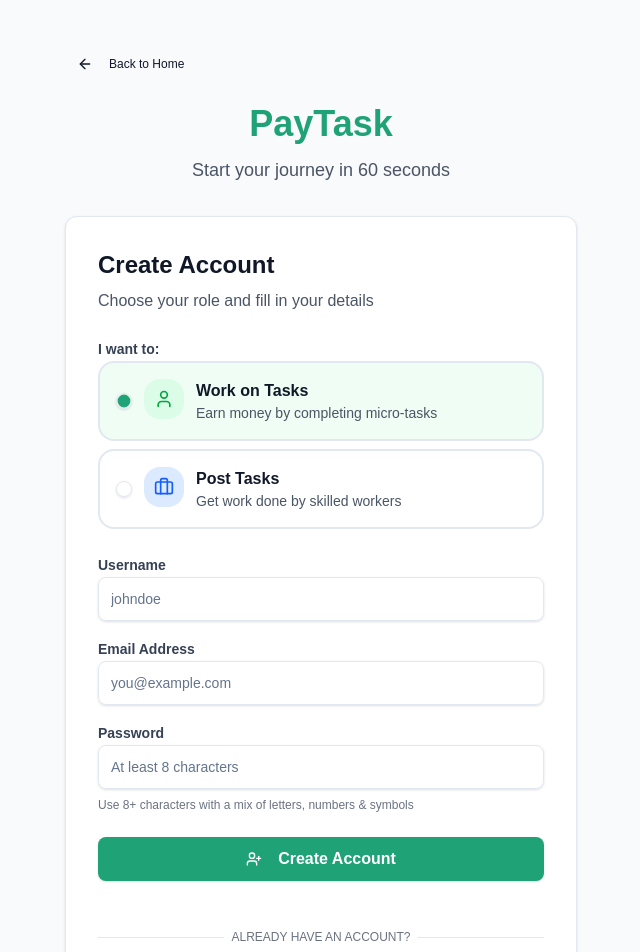
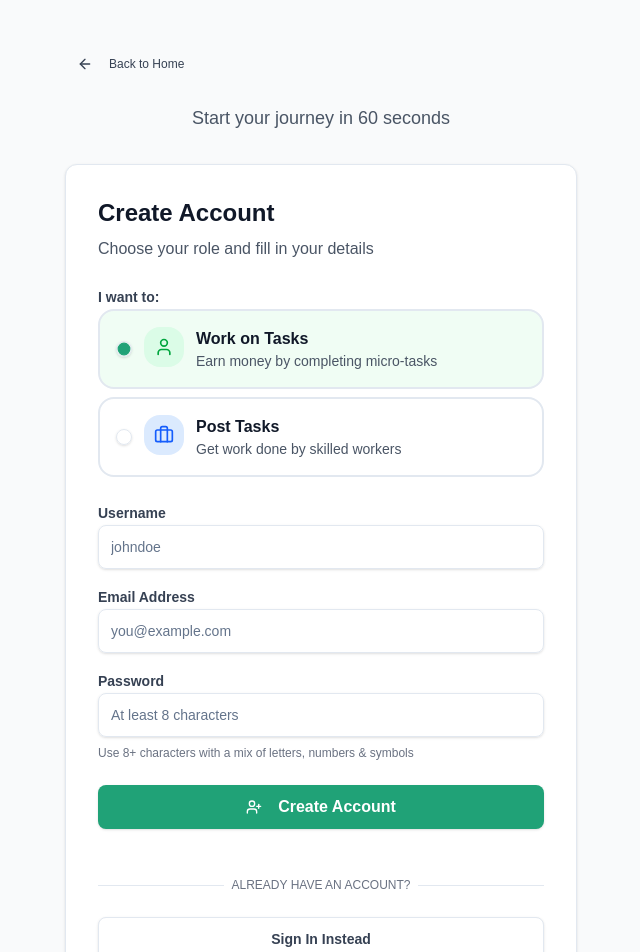
Before and after one commit to DangDuyLe/frontendpaytask, a Next.js app: page /signup in a window 1280 px wide. Shown: the top 952 px of the page, without its empty margins (319-959 px from the left). Built offline with nearby package versions, Linux system fonts and the light colour scheme.

Commit message:
feat: enhance button styles and header text for improved UI consistency in Login and Signup pages

```diff
--- a/src/app/login/page.tsx
+++ b/src/app/login/page.tsx
@@ -22,7 +22,7 @@ export default function Login() {
       <div className="w-full max-w-md">
         {/* Back to Home */}
         <Link href="/">
-          <Button variant="ghost" size="sm" className="mb-6 hover:bg-white">
+          <Button variant="ghost" size="sm" className="mb-6 text-gray-700 hover:bg-white hover:text-gray-900">
             <ArrowLeft className="mr-2 h-4 w-4" />
             Back to Home
           </Button>
@@ -30,9 +30,6 @@ export default function Login() {
 
         {/* Header */}
         <div className="text-center mb-8">
-          <Link href="/">
-            <h1 className="text-4xl font-bold text-[#20A277] mb-3">PayTask</h1>
-          </Link>
           <p className="text-gray-600 text-lg">Welcome back! Sign in to continue</p>
         </div>
 
@@ -96,7 +93,7 @@ export default function Login() {
 
               <div className="text-center">
                 <Link href="/signup">
-                  <Button variant="outline" className="w-full h-11 font-semibold border-gray-300 hover:bg-gray-50">
+                  <Button variant="outline" className="w-full h-11 font-semibold border-gray-300 text-gray-700 hover:bg-gray-50 hover:text-gray-900">
                     Create an Account
                   </Button>
                 </Link>
--- a/src/app/signup/page.tsx
+++ b/src/app/signup/page.tsx
@@ -25,7 +25,7 @@ export default function Signup() {
       <div className="w-full max-w-lg">
         {/* Back to Home */}
         <Link href="/">
-          <Button variant="ghost" size="sm" className="mb-6 hover:bg-white">
+          <Button variant="ghost" size="sm" className="mb-6 text-gray-700 hover:bg-white hover:text-gray-900">
             <ArrowLeft className="mr-2 h-4 w-4" />
             Back to Home
           </Button>
@@ -33,9 +33,6 @@ export default function Signup() {
 
         {/* Header */}
         <div className="text-center mb-8">
-          <Link href="/">
-            <h1 className="text-4xl font-bold text-[#20A277] mb-3">PayTask</h1>
-          </Link>
           <p className="text-gray-600 text-lg">Start your journey in 60 seconds</p>
         </div>
 
@@ -151,7 +148,7 @@ export default function Signup() {
 
               <div className="text-center">
                 <Link href="/login">
-                  <Button variant="outline" className="w-full h-11 font-semibold border-gray-300 hover:bg-gray-50">
+                  <Button variant="outline" className="w-full h-11 font-semibold border-gray-300 text-gray-700 hover:bg-gray-50 hover:text-gray-900">
                     Sign In Instead
                   </Button>
                 </Link>
```
